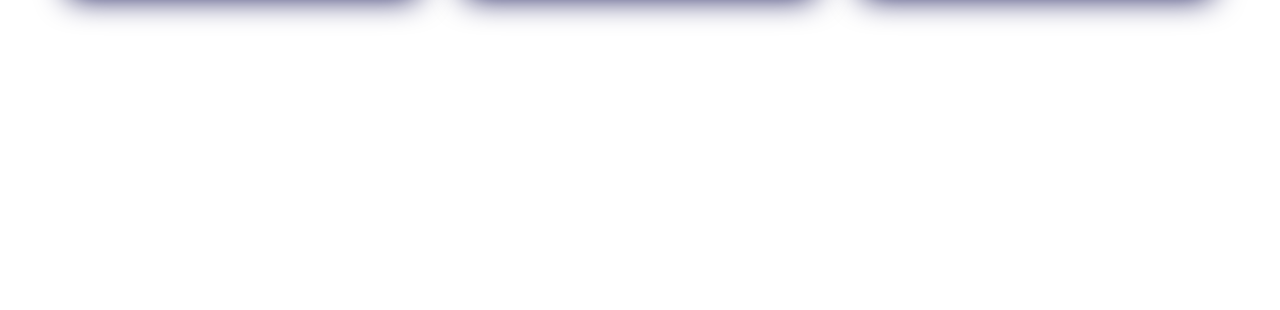
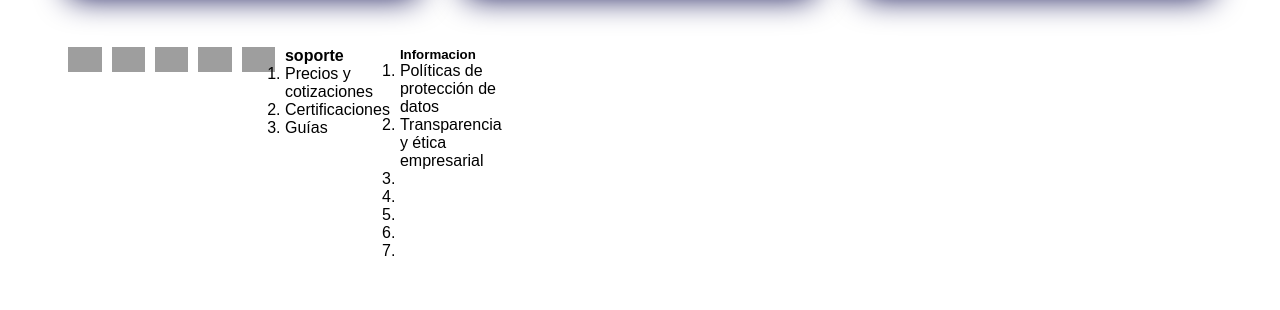
Before and after one commit to Franyusmid/proyecto-1, a plain HTML site: page index.html in a window 1280 px wide. Shown: the part 1703-2013 px from the top of the page. Before the commit the page ends 1750 px from the top, so only its background shows below. Drawn offline with Linux system fonts and the light colour scheme; grey boxes are pictures that could not be loaded.

Commit message:
se suben logos de redes sociales en el footer

```diff
--- a/Index.css
+++ b/Index.css
@@ -234,3 +234,20 @@ h3 {
 
     font-style: italic;
 }
+
+.footer {
+
+    width: auto;
+    height: 500px;
+}
+
+.logosRedes {
+
+    display: flex;
+    margin-top: 50px;
+    column-gap: 10px;
+    box-sizing: 50px;
+
+
+
+}
--- a/index.html
+++ b/index.html
@@ -186,6 +186,60 @@
 
     <footer class="footer">
 
+        <div class="logosRedes">
+
+            <div id="logoinstragam">
+                <img src="https://img.icons8.com/?size=512&id=32309&format=png" alt="insgatram" with="25px" height="25px" >
+            </div>
+
+            <div id="logofacebook">
+                <img src="https://img.icons8.com/?size=512&id=118467&format=png" alt="Facebook" with="25px" height="25px">
+            </div>
+
+            <div id="logoTwitter">
+                <img src="https://img.icons8.com/?size=512&id=8824&format=png" alt="Twitter" with="25px" height="25px">
+            </div>
+
+            <div id="logoGithub">
+                <img src="https://img.icons8.com/?size=512&id=12599&format=png" alt="Github"with="25px" height="25px">
+            </div>
+
+            <div id="logoLinkedin">
+                <img src="https://cdn-icons-png.flaticon.com/128/1384/1384014.png" alt="Github"with="25px" height="25px">
+            </div>
+
+
+        <div class="contactos">
+
+           <h4>soporte</h4>
+            <ol>
+                <li>Precios y cotizaciones</li>
+                <li>Certificaciones</li>
+                <li>Guías</li>
+
+
+            </ol>
+
+
+        </div>
+        <div class="contactos">
+
+            <h5>Informacion</h5>
+             <ol>
+                 <li>Políticas de protección de datos</li>
+                 <li>Transparencia y ética empresarial</li>
+                 <li></li>
+                 <li></li>
+                 <li></li>
+                 <li></li>
+                 <li></li>
+
+             </ol>
+
+
+
+         </div>
+
 
     </footer>
 
```
